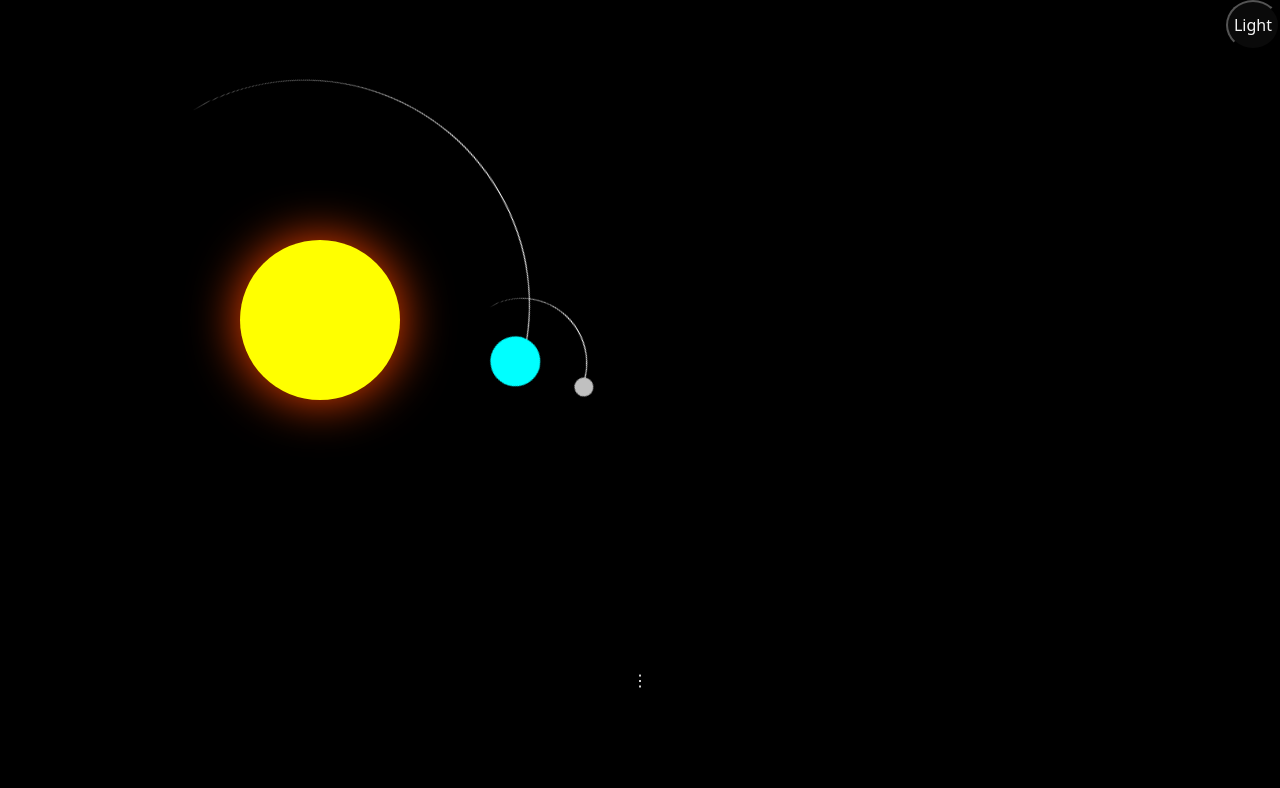
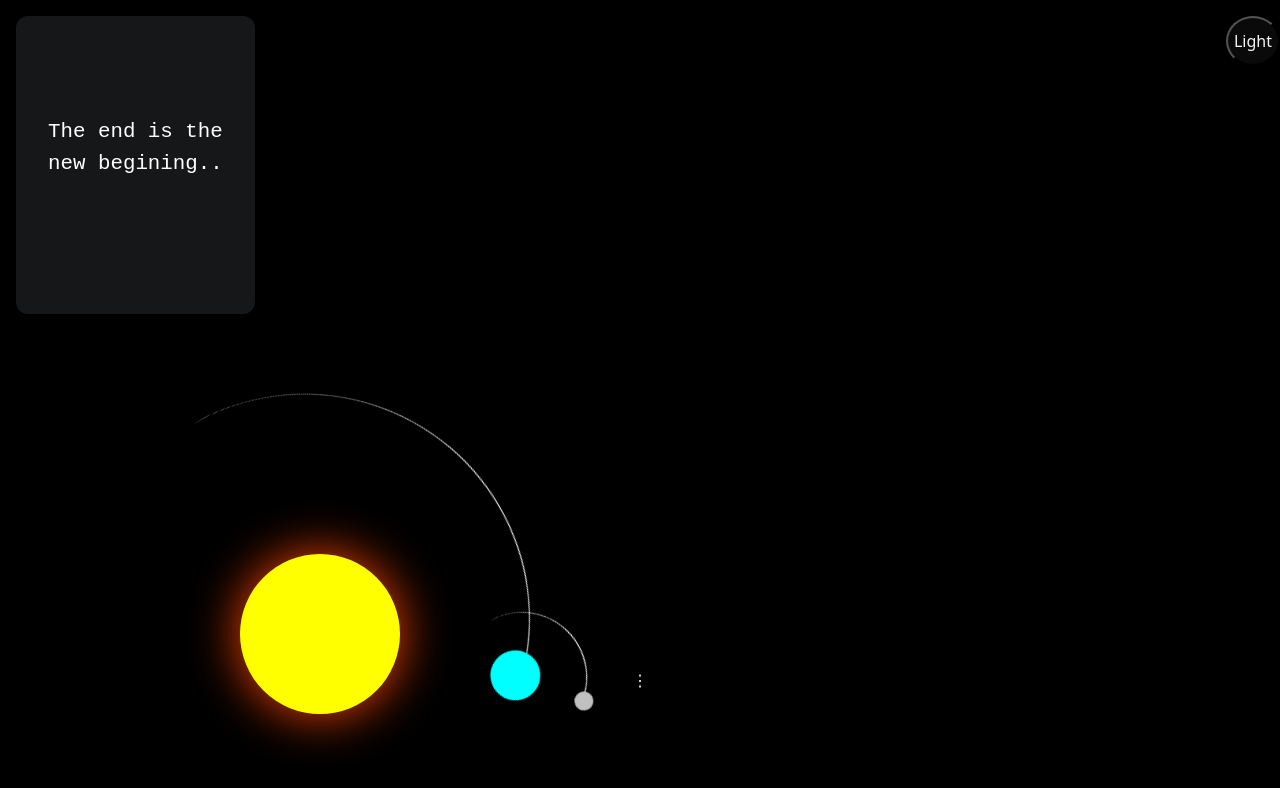
Before and after one commit to 5uyog/Project.1, a plain HTML site: page index.html in a window 1280 px wide. Drawn offline with nearby package versions, Linux system fonts and the light colour scheme.

Commit message:
Add files via upload

```diff
--- a/index.html
+++ b/index.html
@@ -12,11 +12,22 @@
 </head>
 <body id="theme" style="background-color:black;">
 
+
 <!--------------------------theme button------------------------>
 
    <button id="light" class="thembtn" onclick="lightheme()">Light</button>
    <button id="dark" class="thembtn" onclick="darktheme()">Dark</button>
 
+
+<!-------------------------text---------------------------->
+<div class="textbox">
+<pre>
+     <code id="codeBlock">
+         <div class="lineOfCode"><em>The end</em> is the</div><div class="lineOfCode"><strong>new</strong> <b>begining..</b></div>
+
+     </code>
+</pre>
+</div>
 
 <!---------------------------solar system------------------------------>
 <div class="solar">
@@ -29,7 +40,6 @@
 
      </div>
 </div>
-
 
 
 <!----------------------------------option button--------------------------->
--- a/styles.css
+++ b/styles.css
@@ -239,3 +239,84 @@ li a:hover {
             }
 
 /Removing the scroll bar during overflows/
+
+.text{
+  display: flex;
+  height: 100vh;
+  margin: 0;
+  justify-content: center;
+  align-items: center;
+  background-color: rgb(171, 184, 195);
+}
+pre {
+  font-size: 1.3rem;
+  line-height: 2rem;
+  margin: 1rem 0 0 1rem;
+  width: fit-content;
+  padding: 2rem;
+  background-color: #151718;
+  color: white;
+  border-radius: 12px;
+  box-shadow: 0 20px 40px rgba(0, 0, 0, 0.5);
+}
+code {
+  font-family: "IBM Plex Mono", monospace;
+  font-weight: 400;
+}
+pre {} i, b, u, em, strong {
+  text-decoration: none;
+  font-weight: 400;
+  font-style: normal;
+  color: white;
+}
+em,u,strong {
+  color:white;
+}
+
+
+.lineOfCode {
+  animation: typingEffect 1800ms steps(14, end) forwards 1000ms, caretAnim 500ms steps(2, end) 0s infinite;
+  overflow: hidden;
+  padding: 0;
+  margin: 0;
+  width: 0;
+  height: auto;
+  border-right: 2px solid #ffffff;
+}
+.lineOfCode:nth-of-type(2) {
+  height: 0;
+  animation-delay: 3100ms;
+}
+.lineOfCode:nth-of-type(3) {
+  height: 0;
+  animation-delay: 5200ms;
+}
+@keyframes typingEffect {
+  0% {
+      border-width: 2px;
+  }
+  5% {
+      width: 0;
+      height: auto;
+      border-width: 2px;
+  }
+  93% {
+      border-width: 2px;
+  }
+  100% {
+      width: 14ch;
+      height: auto;
+      border-width: 0;
+  }
+}
+@keyframes caretAnim {
+  0% {
+      border-color: transparent;
+  }
+  50% {
+      border-color: #ffffff;
+  }
+  100% {
+      border-color: transparent;
+  }
+}
```
